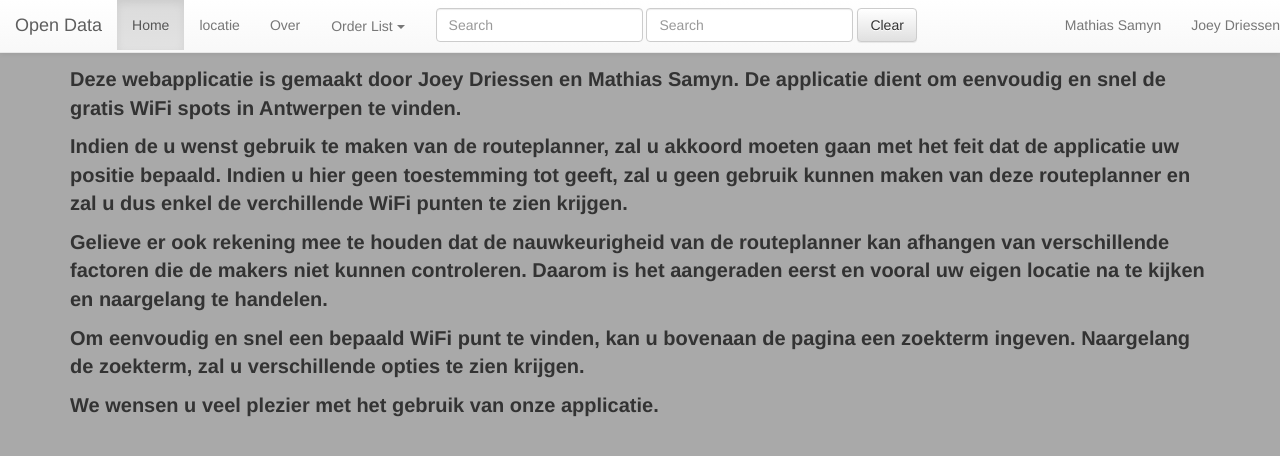
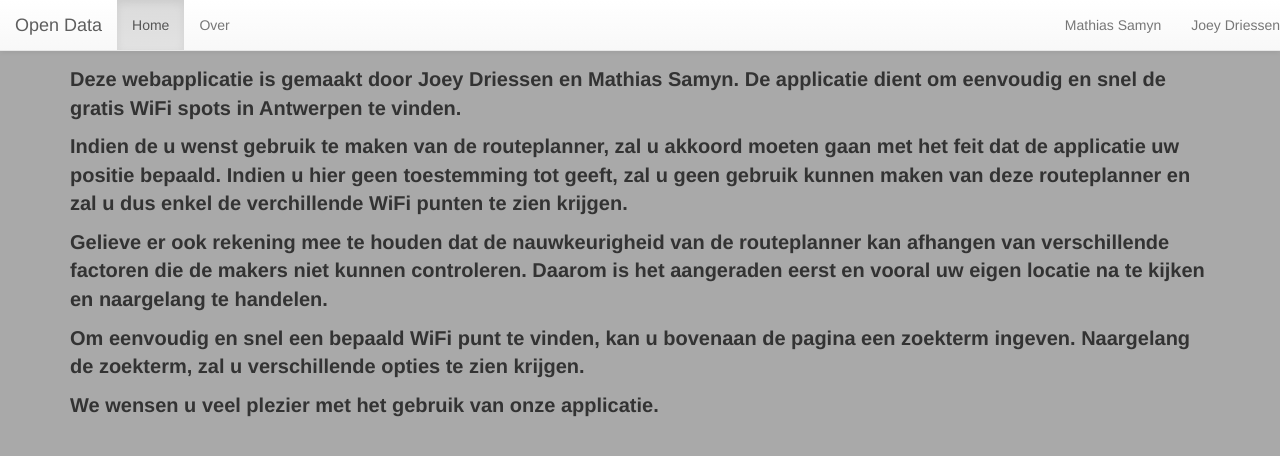
Before and after one commit to xigolle/openDataAntwerpen, a website: page over.html in a window 1280 px wide. Drawn offline with nearby package versions, Linux system fonts and the light colour scheme.

Commit message:
possible to return to home

```diff
--- a/over.html
+++ b/over.html
@@ -36,29 +36,14 @@
         <div class="collapse navbar-collapse" ng-class="!navCollapsed && 'in'">
 
             <ul class="nav navbar-nav" ng-controller="ListController">
-                <li class="active"><a href="#">Home</a></li>
-                <li ng-click="change('gemeente')"><a>locatie</a></li>
+                <li class="active"><a href="/">Home</a></li>
                 <li><a href="over.html">Over</a></li>
-                <li class="dropdownLi" ng-controller="ListController">
-                    <div class="btn-group sortDropdown" uib-dropdown is-open="status.isopen">
-                        <button id="sortButton" type="button" class="btn" uib-dropdown-toggle ng-disabled="disabled">
-                            Order List <span class="caret"></span>
-                        </button>
-                        <ul uib-dropdown-menu role="menu" aria-labelledby="single-button">
-                            <!--<li ng-click="change(item)" ng-repeat="item in orderOptions" role="menuitem">{{item}}</li>-->
 
-                        </ul>
-                    </div>
-                </li>
             </ul>
 
 
             <form class="navbar-form navbar-left" role="search">
-                <div class="form-group">
-                    <input type="text" class="form-control" ng-model="searchText" placeholder="Search">
-                </div>
-                <input type="text" class="form-control" ng-model="orderText" placeholder="Search">
-                <button type="submit" class="btn btn-default" ng-click="searchText= null">Clear</button>
+
             </form>
             <ul class="nav navbar-nav navbar-right">
                 <li><a href="https://twitter.com/mathias_samyn">Mathias Samyn</a></li>
```
